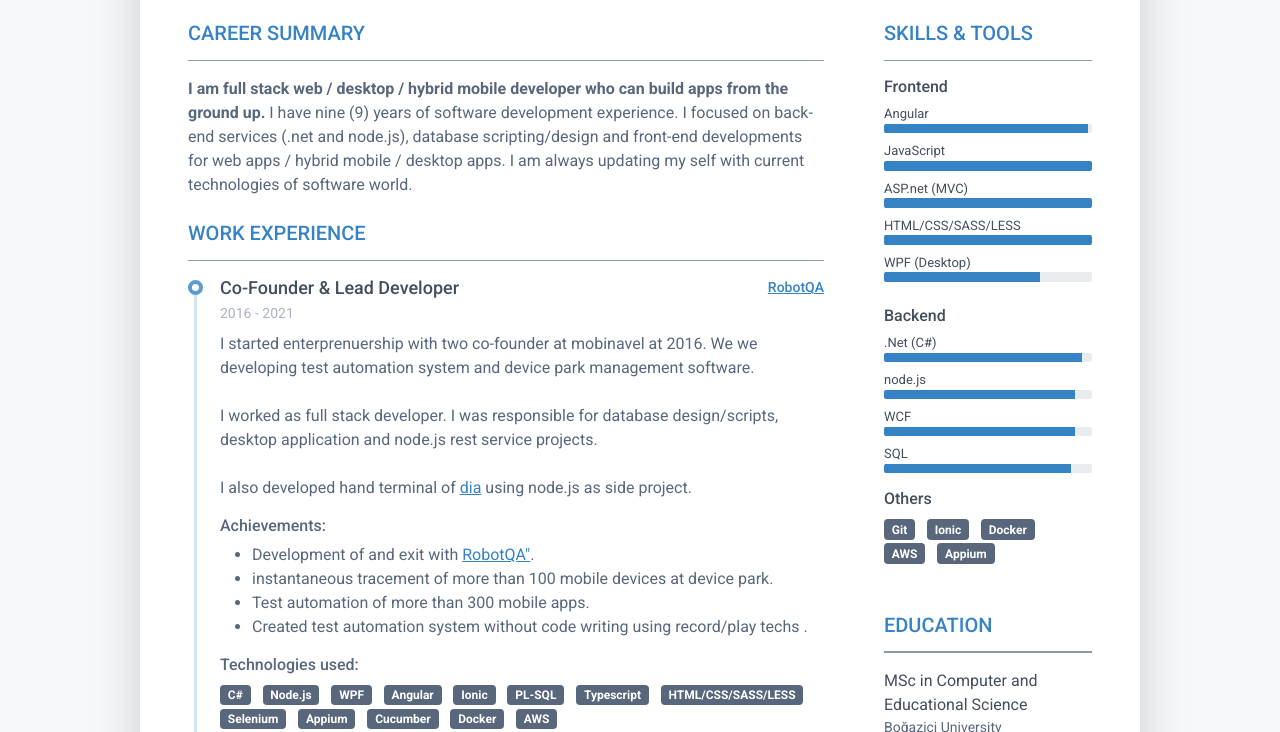
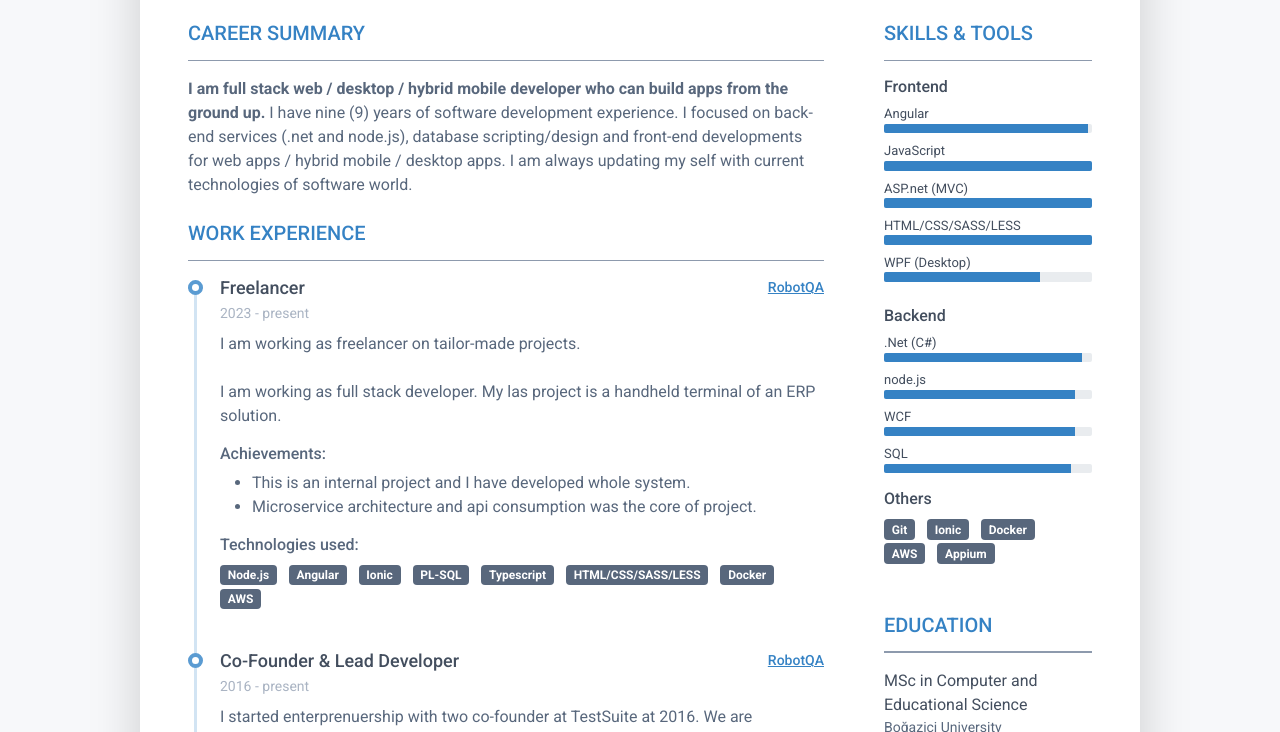
Before and after one commit to osmanraifgunes/osmanraifgunes.github.io, a plain HTML site: page index.html in a window 1280 px wide. Shown: the part 220-952 px from the top of the page. Drawn offline with Linux system fonts and the light colour scheme.

Commit message:
edited cv as freelancer

```diff
--- a/index.html
+++ b/index.html
@@ -91,6 +91,55 @@
 							<div class="resume-section-content">
 								<div class="resume-timeline position-relative">
 
+	<article class="resume-timeline-item position-relative pb-4">
+
+										<div class="resume-timeline-item-header mb-2">
+											<div class="d-flex flex-column flex-md-row">
+												<h3 class="resume-position-title font-weight-bold mb-1">Freelancer
+
+												</h3>
+												<div class="resume-company-name ms-auto">
+													<a href="https://robotqa.com/" target="blank">RobotQA
+													</a>
+												</div>
+											</div>
+											<!--//row-->
+											<div class="resume-position-time">2023 - present</div>
+										</div>
+										<!--//resume-timeline-item-header-->
+										<div class="resume-timeline-item-desc">
+											<p>
+												I am working as freelancer on tailor-made projects.
+												<br />
+												<br />
+												I am working as full stack developer. My las project is a handheld terminal of an ERP solution.
+												<br />
+											</p>
+											<h4 class="resume-timeline-item-desc-heading font-weight-bold">Achievements:
+											</h4>
+											<ul>
+												<li>This is an internal project and I have developed whole system.</li>
+												<li>Microservice architecture and api consumption was the core of project.</li>
+											</ul>
+
+											<h4 class="resume-timeline-item-desc-heading font-weight-bold">Technologies
+												used:</h4>
+											<ul class="list-inline">
+												<li class="list-inline-item"><span class="badge bg-secondary badge-pill">Node.js</span></li>
+												<li class="list-inline-item"><span class="badge bg-secondary badge-pill">Angular</span></li>
+												<li class="list-inline-item"><span class="badge bg-secondary badge-pill">Ionic</span></li>
+												<li class="list-inline-item"><span class="badge bg-secondary badge-pill">PL-SQL</span></li>
+												<li class="list-inline-item"><span class="badge bg-secondary badge-pill">Typescript</span></li>
+												<li class="list-inline-item"><span class="badge bg-secondary badge-pill">HTML/CSS/SASS/LESS</span></li>
+												<li class="list-inline-item"><span class="badge bg-secondary badge-pill">Docker</span></li>
+												<li class="list-inline-item"><span class="badge bg-secondary badge-pill">AWS</span></li>
+											</ul>
+										</div>
+										<!--//resume-timeline-item-desc-->
+
+									</article>
+									<!--//resume-timeline-item-->
+
 									<article class="resume-timeline-item position-relative pb-4">
 
 										<div class="resume-timeline-item-header mb-2">
@@ -105,12 +154,12 @@
 												</div>
 											</div>
 											<!--//row-->
-											<div class="resume-position-time">2016 - 2021</div>
+											<div class="resume-position-time">2016 - present</div>
 										</div>
 										<!--//resume-timeline-item-header-->
 										<div class="resume-timeline-item-desc">
 											<p>
-												I started enterprenuership with two co-founder at mobinavel at 2016. We we developing test automation system and device park management software.
+												I started enterprenuership with two co-founder at TestSuite  at 2016. We are developing test automation system and device park management software.
 												<br />
 												<br />
 												I worked as full stack developer. I was responsible for database design/scripts, desktop application and node.js rest service projects.
@@ -121,7 +170,7 @@
 											<h4 class="resume-timeline-item-desc-heading font-weight-bold">Achievements:
 											</h4>
 											<ul>
-												<li>Development of and exit with <a href="https://robotqa.com/" target="blank">RobotQA"</a>.</li>
+												<li>Development of and exit with <a href="https://robotqa.com/" target="blank">RobotQA</a>.</li>
 												<li>instantaneous tracement of more than 100 mobile devices at device park.</li>
 												<li>Test automation of more than 300 mobile apps.</li>
 												<li>Created test automation system without code writing using record/play techs .</li>
```
Also changed, not shown: 1 other file.
